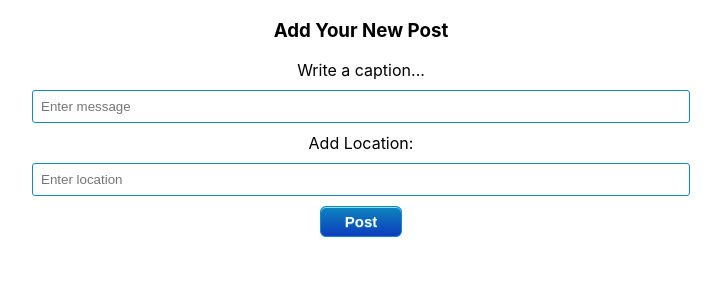
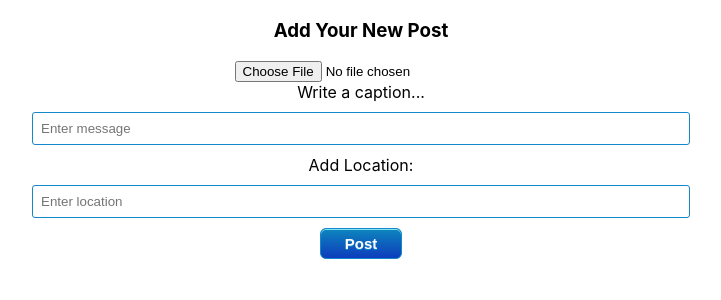
Before and after one commit to hesterrk/Expat_Front_End, a React (Create React App) app in the folder expat_journal/: page /addjournal in a window 1280 px wide. Shown: the top 300 px of the page, without its empty margins (279-1000 px from the left). Built offline with nearby package versions, Linux system fonts and the light colour scheme; sample sign-in values are in the browser's storage.

Commit message:
add image upload to addjournal

```diff
--- a/expat_journal/src/components/AddJournal.js
+++ b/expat_journal/src/components/AddJournal.js
@@ -2,6 +2,7 @@ import React from "react";
 import { useHistory } from "react-router-dom";
 import { postNewJournal, changeAddJournal } from "./actions/actionCreators";
 import { connect } from "react-redux";
+import axios from "axios";
 import styled from "styled-components";
 
 const Input = styled.input`
@@ -27,8 +28,41 @@ const Button = styled.button`
   text-shadow: 0px 1px 0px #1488cc;
 `;
 
+const Img = styled.img`
+  width: 200px;
+  height: 200px;
+  object-fit: contain;
+`
+
 function AddJournal(props) {
   const history = useHistory();
+
+  const fileInput = React.createRef();
+  const formElement = React.createRef();
+  const [uploading, setUploading] = React.useState(false);
+  const [image_url, setImage_url] = React.useState('');
+  const upload = e => {
+    e.persist();
+    setUploading(true)
+    const token = localStorage.getItem('token')
+    axios({
+      method: "post",
+      url: "https://expat-journals.herokuapp.com/api/v1/journals/upload",
+      headers: {
+        "Content-Type": "application/form-data",
+        Authorization: token
+      },
+      data: new FormData(formElement.current)
+    })
+      .then(res => {
+        setImage_url(res.data.image_url)
+        setUploading(false)
+      })
+      .catch(err => {
+        console.log(err)
+        setUploading(false)
+      })
+  };
 
   const onChange = e => {
     props.changeAddJournal({
@@ -41,7 +75,8 @@ function AddJournal(props) {
     e.preventDefault();
     props.postNewJournal({
       message: props.message,
-      location: props.location
+      location: props.location,
+      image_url
     });
     history.push("/journallist");
   };
@@ -49,6 +84,11 @@ function AddJournal(props) {
   return (
     <div>
       <h3> Add Your New Post </h3>
+      <form ref={formElement}>
+        <input name="image_url" ref={fileInput} type="file" onChange={upload} />
+      </form>
+      {uploading && (<p>uploading...</p>)}
+      {image_url && <Img src={image_url} alt='Image url' />}
       <form onSubmit={onSubmit}>
         <label>
           {" "}
```
